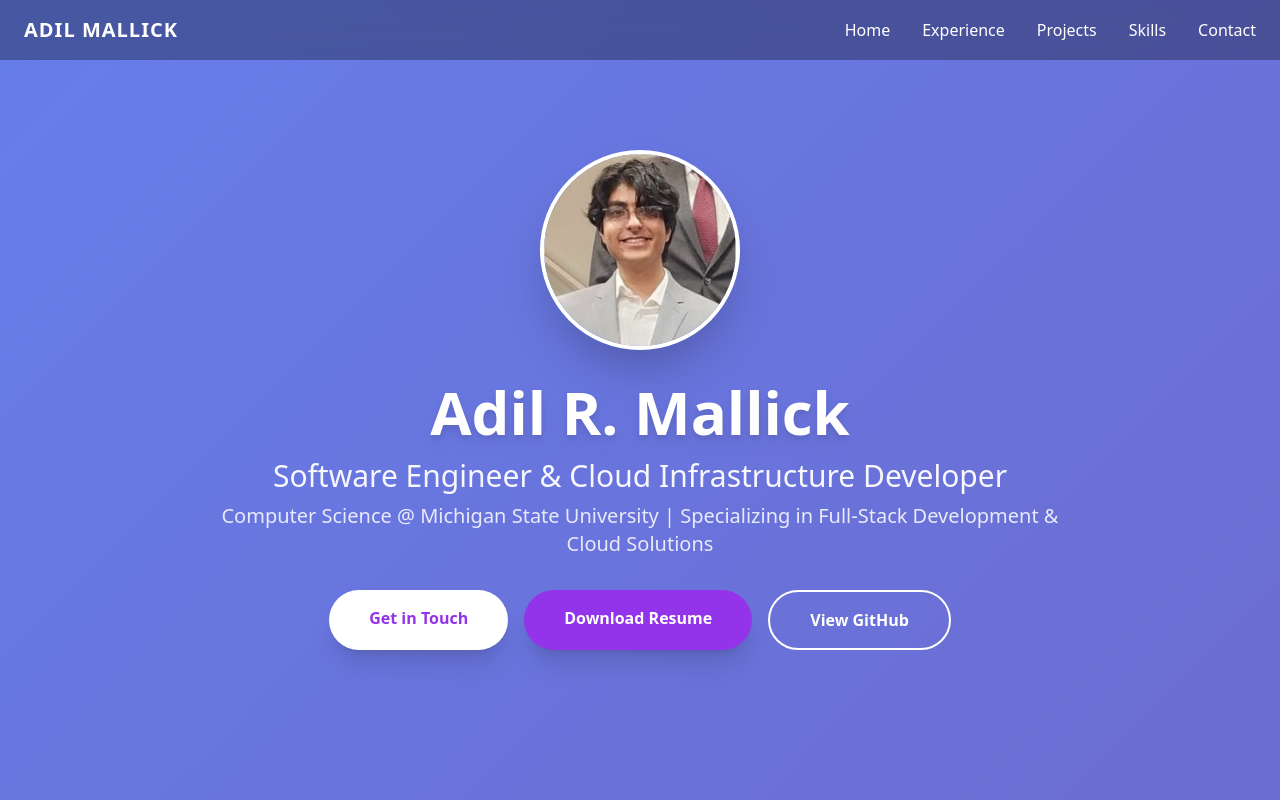
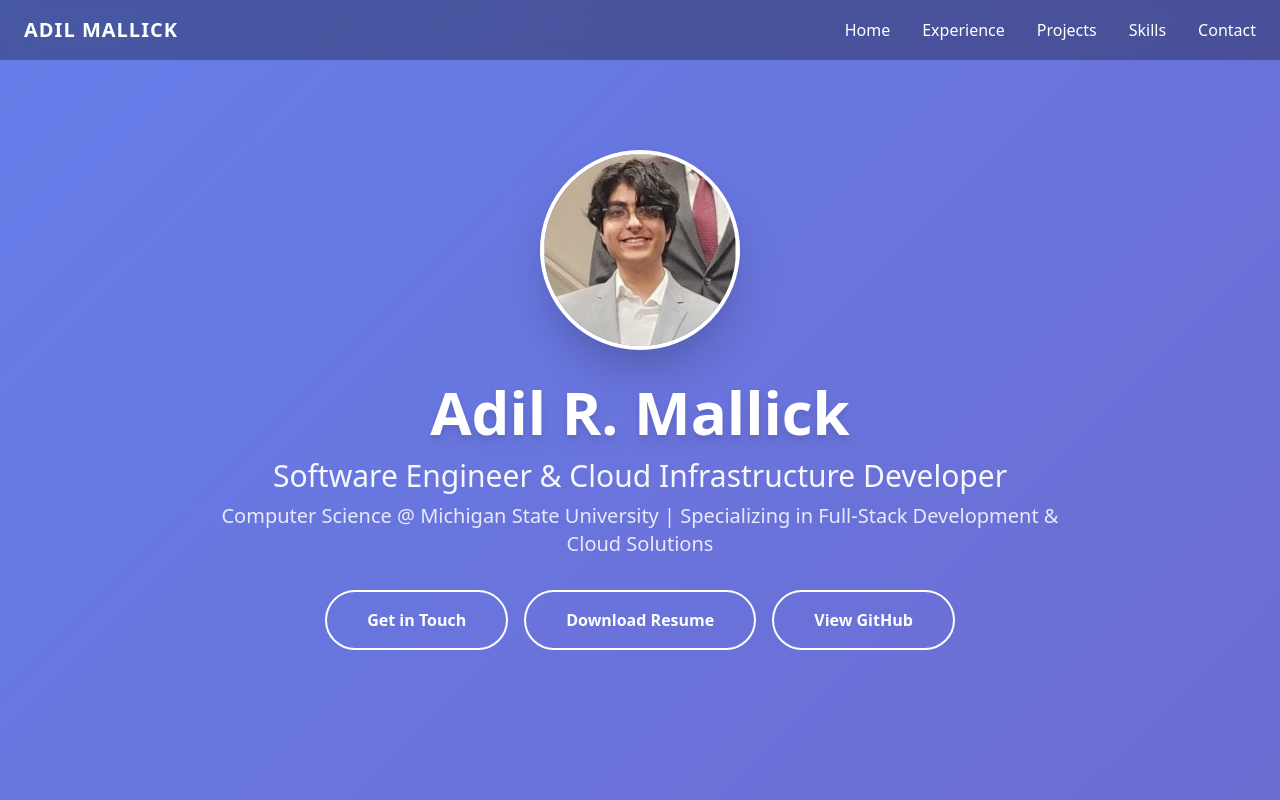
Before and after one commit to AdilRMallick/AM_Website, a Next.js app: page / in a window 1280 px wide. Shown: the top 800 px of the page. Built offline with nearby package versions, Linux system fonts and the light colour scheme.

Commit message:
made buttons look better

```diff
--- a/components/Hero.tsx
+++ b/components/Hero.tsx
@@ -35,14 +35,14 @@ export default function Hero() {
           <div className="flex gap-4 justify-center flex-wrap">
             <a
               href="#contact"
-              className="bg-white text-purple-600 px-10 py-4 rounded-full font-semibold shadow-xl hover:transform hover:-translate-y-1 transition-all"
+              className="bg-transparent text-white border-2 border-white px-10 py-4 rounded-full font-semibold hover:bg-white hover:bg-opacity-20 transition-all"
             >
               Get in Touch
             </a>
             <a
               href="/resume.pdf"
               download="Adil_Mallick_Resume.pdf"
-              className="bg-purple-600 text-white px-10 py-4 rounded-full font-semibold shadow-xl hover:transform hover:-translate-y-1 hover:bg-purple-700 transition-all"
+              className="bg-transparent text-white border-2 border-white px-10 py-4 rounded-full font-semibold hover:bg-white hover:bg-opacity-20 transition-all"
             >
               Download Resume
             </a>
```
